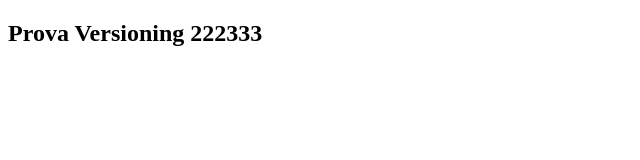
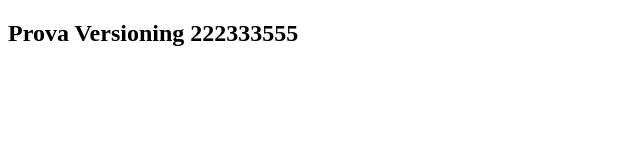
Before and after one commit to Hermann1871/sj21test1, a plain HTML site: page index.html in a window 1280 px wide. Shown: the full height of the page, 0-640 px from the left. Drawn offline with Linux system fonts and the light colour scheme.

Commit message:
quinto commit

```diff
--- a/index.html
+++ b/index.html
@@ -6,6 +6,6 @@
     <title>Document</title>
 </head>
 <body>
-<h2>Prova Versioning 222333</h2>
+<h2>Prova Versioning 222333555</h2>
 </body>
 </html>
```
